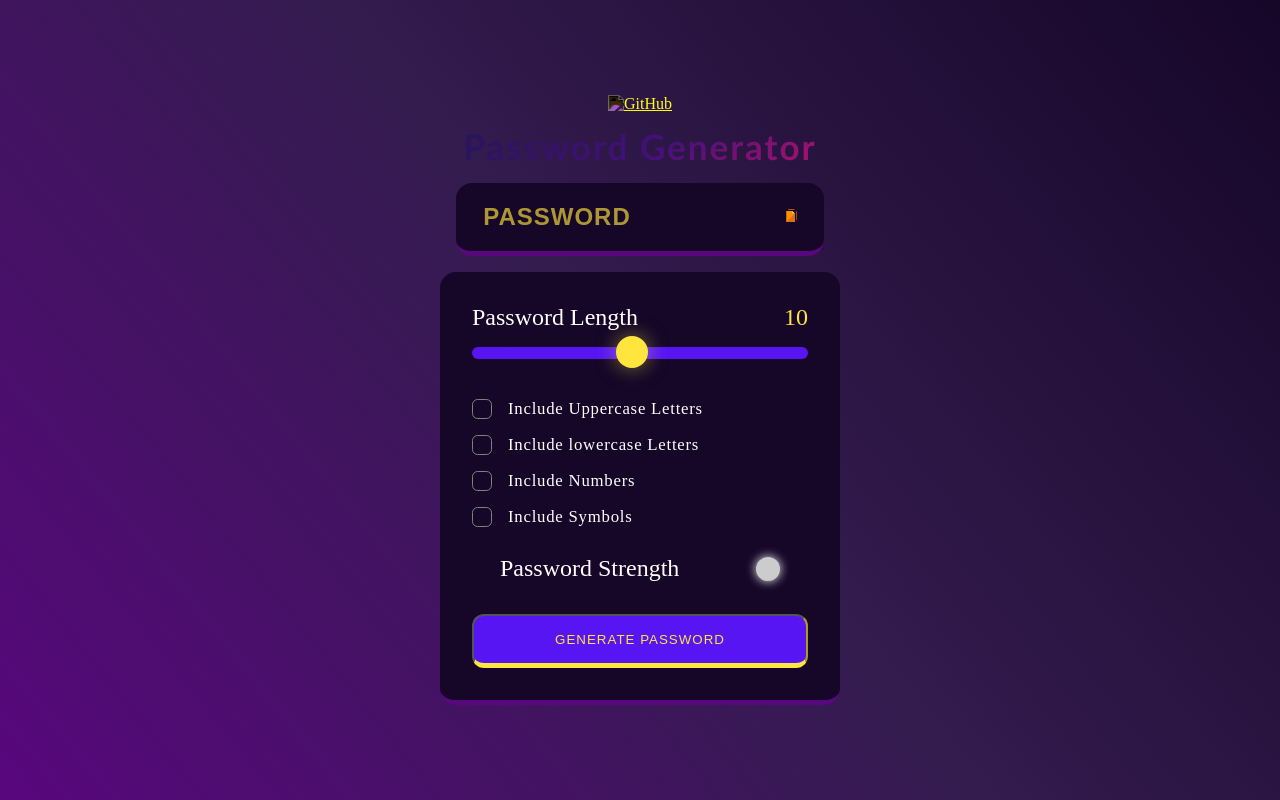
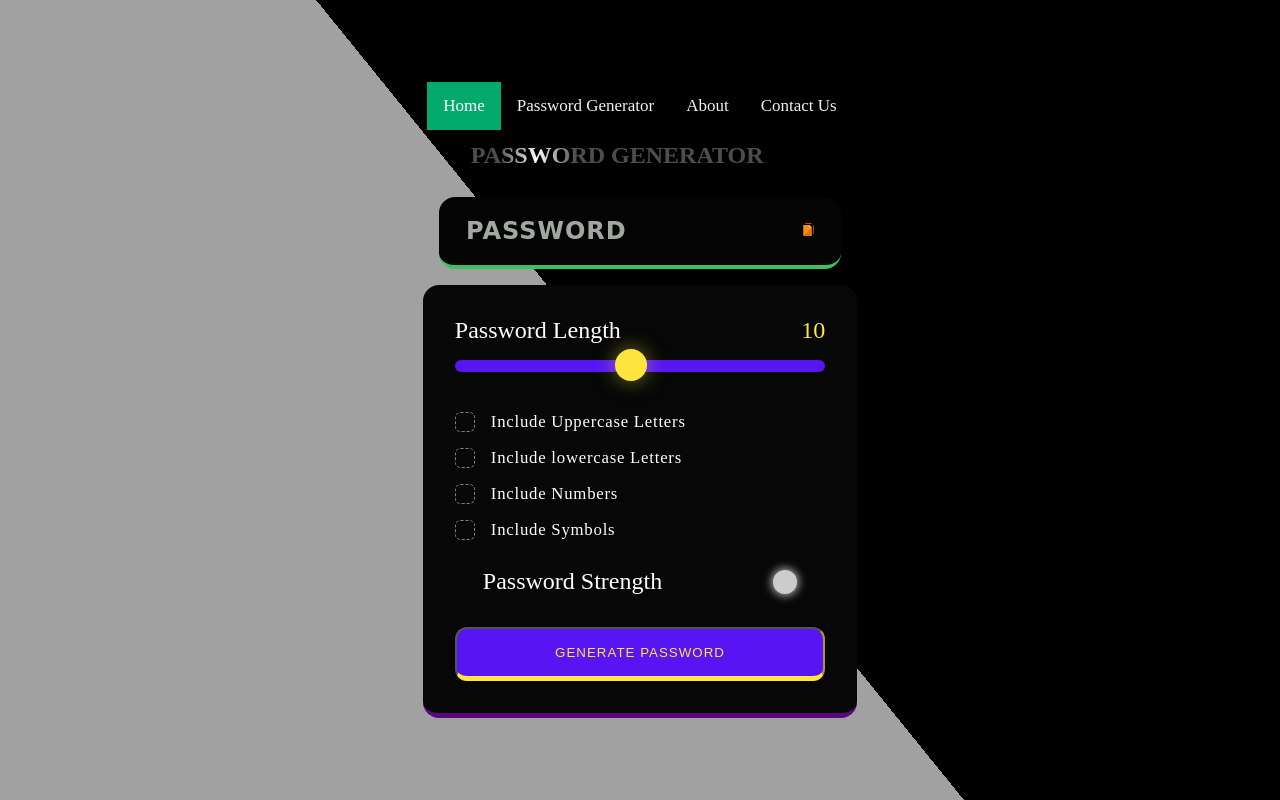
Before and after one commit to indskgit/Password_Generator, a plain HTML site: page PasswordGenerator/index.html in a window 1280 px wide. Drawn offline with Linux system fonts and the light colour scheme; a web font is replaced by a local one.

Commit message:
css changes

```diff
--- a/PasswordGenerator/index.html
+++ b/PasswordGenerator/index.html
@@ -1,30 +1,44 @@
 <!DOCTYPE html>
 <html lang="en">
+
 <head>
     <meta charset="UTF-8">
     <meta http-equiv="X-UA-Compatible" content="IEedge">
     <meta name="viewport" content="width=device-width, initial-scale=1.0">
 
     <title>Password Generator</title>
+    <link rel="stylesheet" href="https://cdnjs.cloudflare.com/ajax/libs/font-awesome/6.5.1/css/all.min.css">
     <link rel="stylesheet" href="https://cdnjs.cloudflare.com/ajax/libs/font-awesome/4.7.0/css/font-awesome.min.css">
+
+    <!-- google font -->
+    <link rel="preconnect" href="https://fonts.googleapis.com">
+    <link rel="preconnect" href="https://fonts.gstatic.com" crossorigin>
+    <link href="https://fonts.googleapis.com/css2?family=Rubik+Glitch+Pop&display=swap" rel="stylesheet">
 
     <link rel="icon" type="imge/x-icon" href="./Assets/login.png">
     <link rel="stylesheet" href="./style.css">
+    <!-- <link rel="stylesheet" href="demo.css"> -->
 
 </head>
 
 <body>
-    <div class="container">
+        <nav class="topnav" id="mynav">
+
+                <a class="active" href="#">Home</a>
+                <a href="#">Password Generator</a>
+                <a href="#">About</a>
+                <a href="./contact.html">Contact Us</a>
+                <a href="javascript:void(0);" class="icon" onclick="myFunction()">
+                    <i class="fa fa-bars"></i>
+                  </a>
+        </nav>
+
     <div class="content">
-
-    <a class="githubLogo" target="_blank" href="https://github.com/indskgit/Password_Generator" rel="noopener">
-        <img style="height: 30px;" src="./Assets/github-alt.svg" alt="GitHub">
-    </a>
 
             <h1 id="heading">Password Generator</h1>
 
             <div class="display-container">
-            <input readonly placeholder = "Password" class="display" data-passwordDisplay>
+                <input readonly placeholder="Password" class="display" data-passwordDisplay>
 
                 <button id="dataCopy" data-copy>
                     <span class="tooltip" data-copyMsg></span>
@@ -82,6 +96,6 @@
 
 
     <script src="./script.js"></script>
+</body>
 
-</body>
 </html>
--- a/PasswordGenerator/script.js
+++ b/PasswordGenerator/script.js
@@ -223,3 +223,14 @@ generateBtn.addEventListener('click', ()=>{
     //show strength
     calcStrength();
 });
+
+
+// navbar
+function myFunction() {
+    var x = document.getElementById("mynav");
+    if (x.className === "topnav") {
+      x.className += " responsive";
+    } else {
+      x.className = "topnav";
+    }
+  }
--- a/PasswordGenerator/style.css
+++ b/PasswordGenerator/style.css
@@ -1,92 +1,9 @@
-
-/* body{
-    height: 100vh;
-     width: 100vw;
-     background-image: linear-gradient(#0f0f0f,rgb(56, 52, 52),rgb(16, 4, 4),rgb(16, 16, 16));
-
-} */
-
-/*
-.container{
-  color: wheat;
-  text-decoration: none;
- }
-  */
-
-/* .content{
-  margin: 20vh;
-  padding: 25px;
-  background-position: center;
-  border: 2px solid rgb(231, 31, 181);
-  border-radius: 10%;
-  display: grid;
-  align-items: center;
-  align-content: center;
-  place-items: center;
-  justify-content: center;
-} */
-
-/* .generateBtn{
-  background-color: #04AA6D;
-  border: none;
-  border-radius: 5px;
-  color: white;
-  padding: 14px 40px;
-  text-align: center;
-  text-decoration: none;
-  display: inline-block;
-  font-size: 16px;
-  transition-duration: 0.4s;
-} */
-
-/* .generateBtn:hover{
-  background-color: #131313;
-  color: white;
-  cursor: pointer;
-  background-image: radial-gradient(circle, #2e2d2d, #2c2a2c, #2e2c2f, #262527, #171717, #070707, #2d2e2f, #01060a, #f24ae7, #202121, #010101, #1a1e1e);
-  box-shadow: 0 12px 16px 0 rgba(0,0,0,0.24), 0 17px 50px 0 rgba(17, 14, 14, 0.19);
-} */
-
-
- /* #heading{
-  font-size: 72px;
-  background: -webkit-linear-gradient(#fefefe, #faf9f9);
-  background-clip: content-box;
-  -webkit-background-clip: text;
-  -webkit-text-fill-color: transparent;
-  border: none;
-  border-radius: 5px;
-  padding: 14px 40px;
-  text-align: center;
-  text-decoration: none;
-  display: inline-block;
-  font-size: 30px;
-  transition-duration: 0.4s;
-} */
-
-/* #heading:hover{
-  background-color: #131313;
-  color: white;
-  cursor:grab;
-  background-image: radial-gradient(circle, #d16ba5, #c777b9, #ba83ca, #aa8fd8, #9a9ae1, #8aa7ec, #79b3f4, #69bff8, #52cffe, #41dfff, #46eefa, #5ffbf1);
-  box-shadow: 0 12px 16px 0 rgba(0,0,0,0.24), 0 17px 50px 0 rgba(17, 14, 14, 0.19);
-}  */
-
-
-.githubLogo{
-  display: flex;
-  align-items: center;
-  justify-content: center;
-  filter: invert(100%);
-}
-
 *,
 *::before,
 *::after{
   margin: 0;
   padding: 0;
   box-sizing: border-box;
-  /* font-family: 'League Spartan', 'sans-serif'; */
 }
 
 :root{
@@ -111,12 +28,55 @@ body{
   height: 100vh;
   display: flex;
   flex-direction: column;
+   align-items: center;
+  justify-content: center;
+  background-repeat: no-repeat;
+  /* background: linear-gradient(231deg, rgba(22, 6, 40, 1)0%, rgba(52, 28, 79, 1) 50%, rgba(88, 7, 125,1 ) 100%); */
+  background: linear-gradient(231deg, rgb(0, 0, 0)50%, rgb(251, 251, 255) 50%, rgb(162, 161, 162) 10%);
+}
+
+/* .githubLogo{
+  justify-content: center;
   align-items: center;
-  justify-content: center;
-  background-image: url(./Assets/rocket.jpg);
-  background-repeat: no-repeat;
-  /* background-size: ; */
-  background: linear-gradient(231deg, rgba(22, 6, 40, 1)0%, rgba(52, 28, 79, 1) 50%, rgba(88, 7, 125,1 ) 100%);
+  border: none;
+  border-radius: 10px;
+  padding: 5px;
+  transition: .3s ease-in-out;
+  box-shadow: 0px 2px 0px 0px rgb(250, 250, 250);
+ } */
+/*
+.githubLogo:hover{
+  box-sizing: border-box;
+  border-radius: 15px;
+  transform: translateY(-5px);
+  background-color: #fbfbfb;
+  /* border: 0.1rem solid rgb(35, 217, 205); */
+  /* cursor: pointer; */
+/* } */
+
+
+.topnav a {
+  float: left;
+  display: block;
+  color: #f2f2f2;
+  text-align: center;
+  padding: 14px 16px;
+  text-decoration: none;
+  font-size: 17px;
+}
+
+.topnav a:hover {
+  background-color: #ddd;
+  color: black;
+}
+
+.topnav a.active {
+  background-color: #04AA6D;
+  color: white;
+}
+
+.topnav .icon {
+  display: none;
 }
 
 .container{
@@ -124,10 +84,10 @@ body{
   max-width: 400px;
 }
 
-#heading{
+/* #heading{
   background-image: linear-gradient(-225deg, #231557 0%,#44107a 29%,#ff1361 67%,#fff800 100%
   );
-  font-family:'Gill Sans', 'Gill Sans MT', Calibri, 'Trebuchet MS', sans-serif;
+  font-family: 'Rubik Glitch Pop', system-ui;
   background-size: auto auto;
   background-clip: border-box;
   background-size: 200% auto;
@@ -136,10 +96,8 @@ body{
   -webkit-background-clip: text;
   -webkit-text-fill-color: transparent;
   animation: textclip 5s linear infinite;
-  font-size: 35px;
+  font-size: 30px;
 
-
-  /* opacity: 0.75; */
   letter-spacing: 2px;
   text-align: center;
   line-height: 1.2;
@@ -148,13 +106,42 @@ body{
   to {
     background-position: 200% center;
   }
+} */
+
+#heading{
+  display: inline-block;
+  user-select: none;
+  justify-content: center;
+  text-align: center;
+  padding: 12px 48px;
+  color: #ffffff;
+  background: linear-gradient(to right, #4d4d4d 0, white 10%, #4d4d4d 20%);
+  -webkit-background-clip: text;
+  -webkit-text-fill-color: transparent;
+  animation: shine 4s infinite linear;
+  animation-fill-mode: forwards;
+  font-size: 24px;
+  text-transform: uppercase;
 }
+@keyframes shine{
+  0%{
+    background-position: 0
+  }
+  60%{
+    background-position: 180px
+  }
+  100%{
+    background-position:250px
+  }
+}
+
 
 .display-container{
   position: relative;
-  background: var(--dk-violet);
+  /* background: var(--dk-violet); */
+  background: #040404;
   border-radius: 1rem;
-  border-bottom: 0.35rem solid var(--lt-violet2);
+  border-bottom: 0.3rem solid rgb(65, 191, 94);
   margin: 1rem;
   padding: 0.2rem;
 }
@@ -178,11 +165,13 @@ body{
   left: 1.5rem;
   font-size: 1.5rem;
   line-height: 30px;
-  color: var(--vb-yellow);
+  /* color: var(--vb-yellow); */
+  color: rgb(248, 255, 247);
   opacity: 0.65;
   text-transform: uppercase;
   border: none;
   transform: translateY(-50%);
+  font-family: 'Dancing Script', cursive;
 }
 
 .display-container button{
@@ -196,10 +185,13 @@ body{
 
 .input-container{
   width: 100%;
-  background-color: var(--dk-violet);
+  /* background-color: var(--dk-violet); */
+  background-color: #070707;
   border-radius: 1rem;
   padding: 2rem;
   border-bottom: 0.35rem solid var(--lt-violet2);
+
+  /* background: linear-gradient(410.9deg, rgb(0, 0, 0)62%, rgb(188, 185, 186) 50%, rgb(125, 125, 125) 80%); */
 }
 
 .length-container{
@@ -269,10 +261,12 @@ body{
   cursor: pointer;
   position: relative;
   border-radius: 0.35rem;
+  border-style: dashed;
 }
 
 .check input:checked{
   background-color: green;
+  border-style: none;
 }
 
 .check input:checked::before{
```
Also changed, not shown: PasswordGenerator/Assets/male.png (added), 1 other file. Lines whose indentation alone changed are shown as unchanged.
